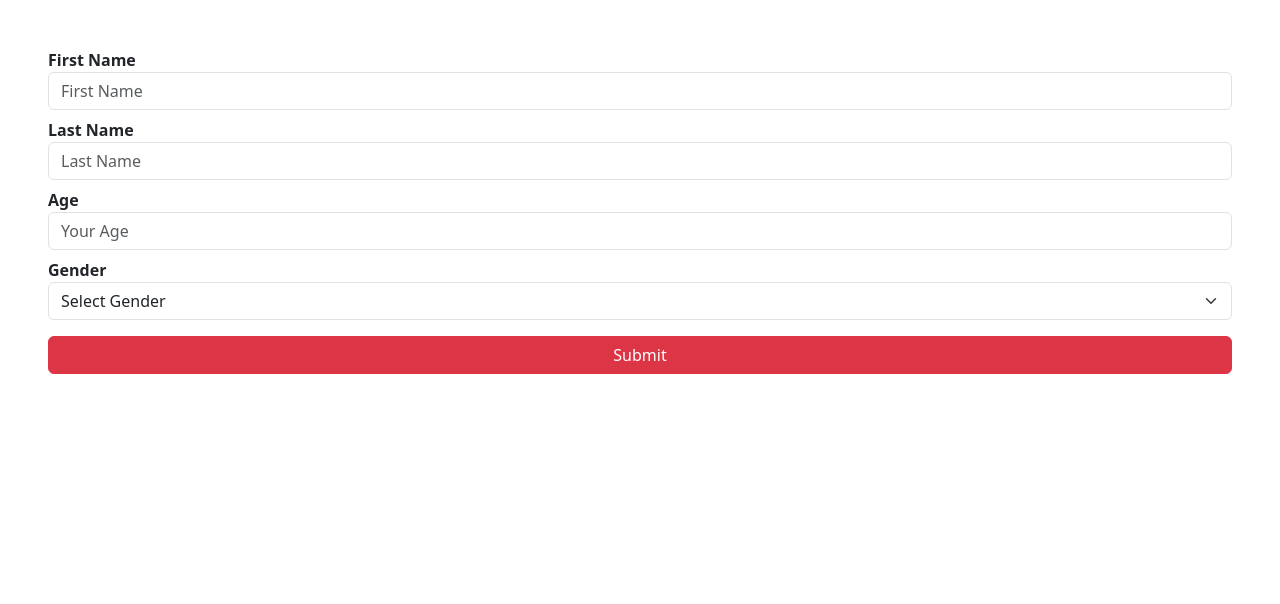
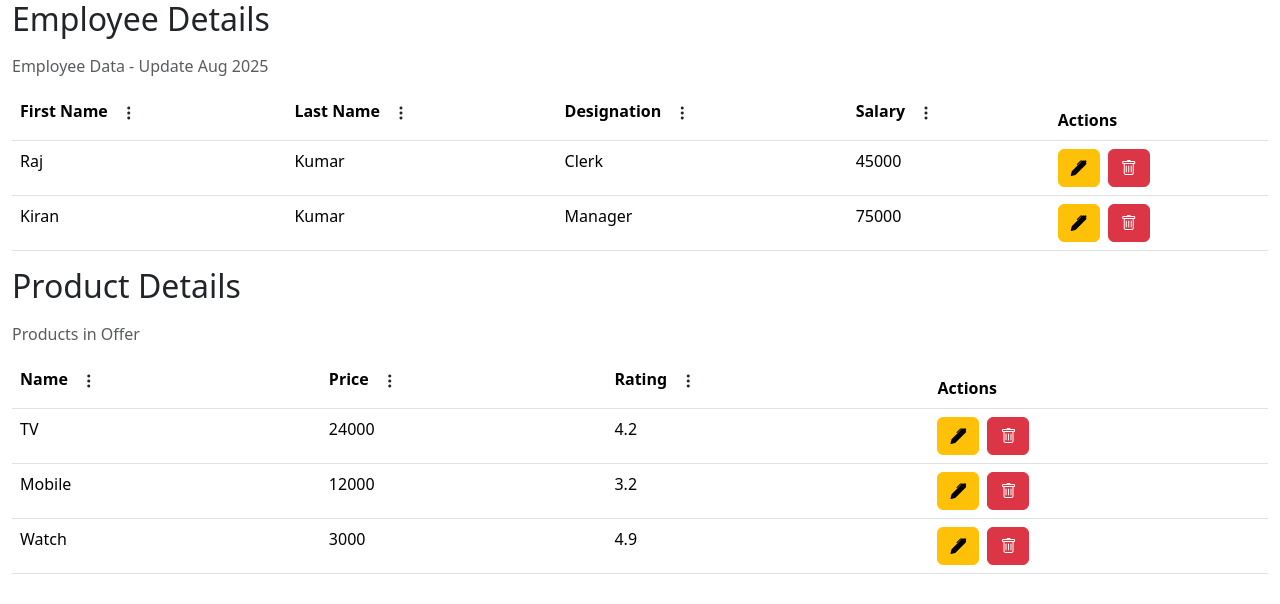
Before and after one commit to Suprit202/reactJS, a React (Vite) app: page / in a window 1280 px wide. Shown: the top 604 px of the page. Built offline with nearby package versions, Linux system fonts and the light colour scheme.

Commit message:
Add DataGrid and Navbar components; implement ControlledDemo and FormNew components for enhanced UI

```diff
--- /dev/null
+++ b/src/controlled-components/data-grid.jsx
@@ -0,0 +1,79 @@
+export function DataGrid(props){
+
+    return(
+
+        <table className="table table-hover caption-top">
+
+            <caption>{props.caption}</caption>
+
+            <thead>
+
+                <tr>
+
+                    {
+
+                        props.fields.map(field=>
+
+                        <th key={field}>{field}
+
+                          <div className="dropdown d-inline">
+
+                             <button data-bs-toggle="dropdown" className="bi bi-three-dots-vertical btn"></button>
+
+                             <ul className="dropdown-menu">
+
+                                <li className="dropdown-item"> <span className="dropdown-item-text"> <span className="bi bi-sort-alpha-down"></span> Sort Ascending </span> </li>
+
+                                <li className="dropdown-item"> <span className="dropdown-item-text"> <span className="bi bi-sort-alpha-up"></span> Sort Descending </span> </li>
+
+                                <li className="dropdown-item"> <span className="dropdown-item-text"> <span className="bi bi-flask"></span> Filter </span> </li>
+
+                             </ul>
+
+                          </div>
+
+                        </th>)
+
+                    }
+
+                    <th>Actions</th>
+
+                </tr>
+
+            </thead>
+
+            <tbody>
+
+                {
+
+                    props.data.map((item,index)=>
+
+                     <tr key={index}>
+
+                        {
+
+                            Object.keys(item).map(key => <td key={key}> {item[key]} </td>)
+
+                        }
+
+                        <td>
+
+                            <button className="btn btn-warning bi bi-pen-fill"></button>
+
+                            <button className="btn btn-danger bi bi-trash mx-2"></button>
+
+                        </td>
+
+                     </tr>
+
+                    )
+
+                }
+
+            </tbody>
+
+        </table>
+
+    )
+
+}
--- /dev/null
+++ b/src/controlled-components/navbar.jsx
@@ -0,0 +1,30 @@
+
+export function Navbar(props){
+
+    return(
+
+        <nav className={`d-flex ${props.theme} my-2 align-items-center justify-content-between p-2 border border-1 border-secondary`}>
+
+            <div><span className="fs-4 fw-bold">{props.brandTitle}</span></div>
+
+            <div>
+
+                {
+
+                    props.navItems.map(item => <span key={item} className="mx-3"> {item} </span>)
+
+                }
+
+            </div>
+
+            <div>
+
+                <button className="btn btn-danger">Signin</button>
+
+            </div>
+
+        </nav>
+
+    )
+
+}
--- /dev/null
+++ b/src/controlled-demo.jsx
@@ -0,0 +1,19 @@
+import { DataGrid } from "./controlled-components/data-grid";
+
+export function ControlledDemo() {
+  return (
+
+    <div className="container-fluid">
+
+      <h2>Employee Details</h2>
+
+      <DataGrid caption='Employee Data - Update Aug 2025' fields={['First Name', 'Last Name', 'Designation', 'Salary']} data={[{ FirstName: 'Raj', LastName: 'Kumar', Designation: 'Clerk', Salary: 45000 }, { FirstName: 'Kiran', LastName: 'Kumar', Designation: 'Manager', Salary: 75000 }]} />
+
+      <h2>Product Details</h2>
+
+      <DataGrid caption='Products in Offer' fields={['Name', 'Price', 'Rating']} data={[{ Name: 'TV', Price: 24000, Rating: 4.2 }, { Name: 'Mobile', Price: 12000, Rating: 3.2 }, { Name: 'Watch', Price: 3000, Rating: 4.9 }]} />
+
+    </div>
+
+  )
+}
--- /dev/null
+++ b/src/form-new.jsx
@@ -0,0 +1,76 @@
+
+import { useState } from "react";
+
+import { Navbar } from "./controlled-components/navbar";
+
+
+
+export function FormNew(){
+
+
+
+    const [amazonItems] = useState(['Home', 'About', 'Mobiles', 'Fashion', 'Contact']);
+
+
+
+    function handleSubmit(e){
+
+        e.preventDefault();
+
+        const data = new FormData(e.target);
+
+        for(var item of data){
+
+            console.log(item[1]);
+
+        }
+
+    }
+
+
+
+
+
+
+
+    return(
+
+        <div className="container-fluid">
+
+            <header className="mt-3">
+
+                <Navbar theme='bg-warning' brandTitle="Shopper." navItems={['Home', 'Shop', 'Pages', 'Blog', 'Docs']} />
+
+            </header>
+
+            <section>
+
+                <Navbar theme='bg-dark text-white' brandTitle="Amazon" navItems={amazonItems} />
+
+            </section>
+
+            <h2>Register</h2>
+
+            <form onSubmit={handleSubmit}>
+
+                <dl>
+
+                    <dt>User Name</dt>
+
+                    <dd><input type="text" name="UserName" /></dd>
+
+                    <dt>Mobile</dt>
+
+                    <dd><input type="text" name="Mobile" /></dd>
+
+                </dl>
+
+                <button type="submit">Submit</button>
+
+            </form>
+
+        </div>
+
+    )
+
+}
--- a/src/main.jsx
+++ b/src/main.jsx
@@ -23,6 +23,8 @@ import { ThrottleDemo } from './components/throttleDemo/throttleDemo.jsx'
 import { ButtonDemo } from './components/buttonEvent/buttonEvent.jsx'
 import { FormUsingFormik } from './components/formUsingFormic/formUsingFormik.jsx'
 import { FormDemo1 } from './components/formDemo1/formDemo1.jsx'
+import { FormNew } from './form-new.jsx'
+import { ControlledDemo } from './controlled-demo.jsx'
 import { ReactHook } from './components/reactHook/reactHook.jsx'
 import '../node_modules/bootstrap/dist/css/bootstrap.css'
 import '../node_modules/bootstrap/dist/js/bootstrap.bundle.js'
@@ -58,6 +60,8 @@ createRoot(document.getElementById('root')).render(
     {/* <FormDemo/> */}
     {/* <FormUsingFormik/> */}
     {/* <FormDemo1/> */}
-    <ReactHook/>
+    {/* <ReactHook/> */}
+    {/* <FormNew/> */}
+    <ControlledDemo/>
   </StrictMode>
 )
```
